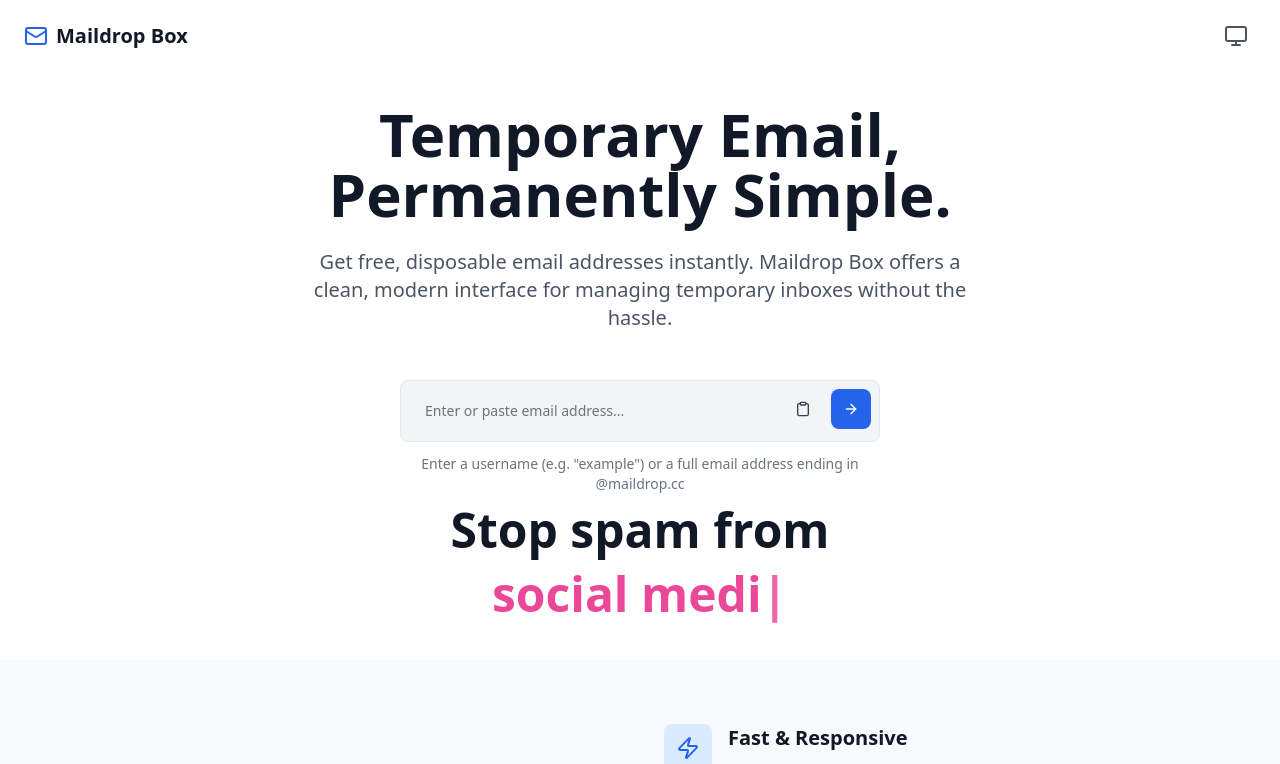
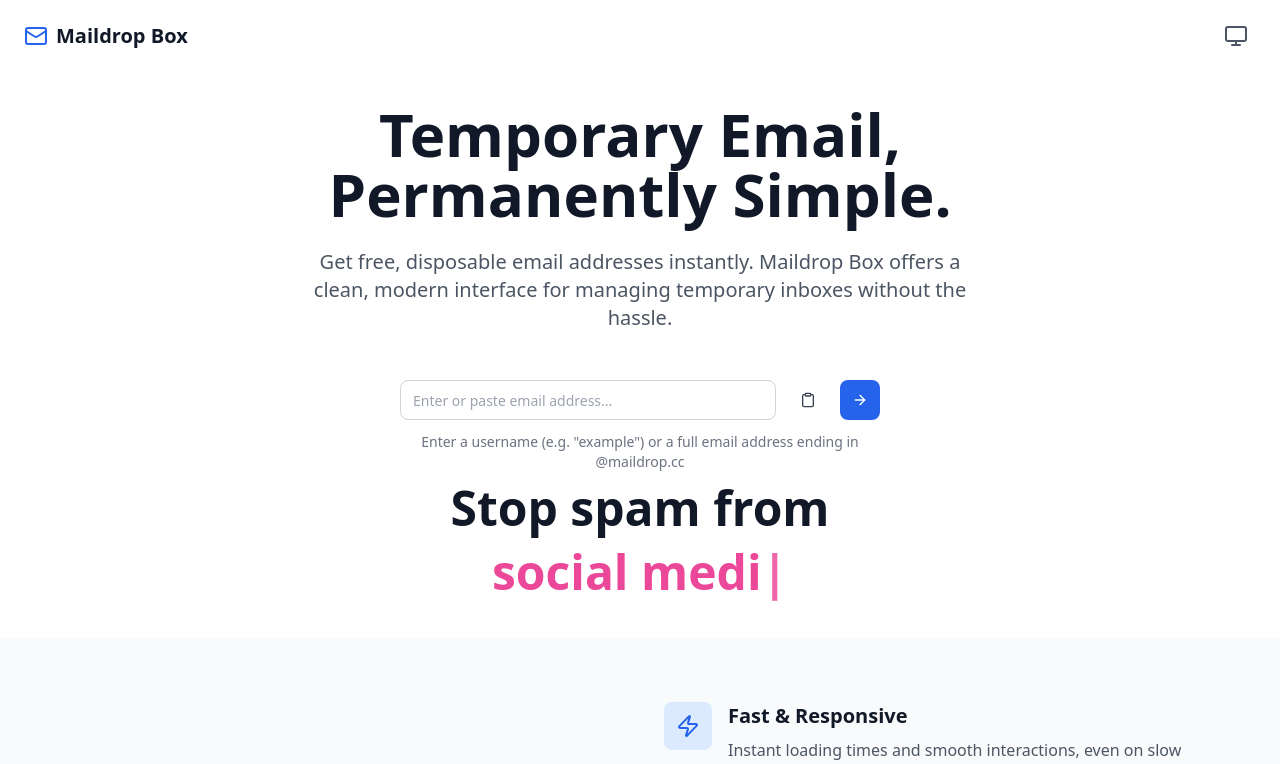
Before and after one commit to MrSrv7/maildrop-box, a Next.js app: page / in a window 1280 px wide. Shown: the top 764 px of the page. Built offline with nearby package versions, Linux system fonts and the light colour scheme.

Commit message:
feat: Add Input component and update usages in Inbox and Home pages

```diff
--- a/src/app/page.tsx
+++ b/src/app/page.tsx
@@ -4,6 +4,7 @@
 import { Footer } from "@/components/app/footer";
 import { TypewriterSection } from "@/components/app/typewriter-section";
 import { Button } from "@/components/base/button";
+import { Input } from "@/components/base/input";
 import { Mail, Clipboard, ArrowRight, Zap, Shield, Eye, Monitor } from "lucide-react";
 import { useState } from "react";
 
@@ -77,19 +78,18 @@
           {/* Email Input Form */}
           <div className="max-w-lg mx-auto px-4">
             {/* Desktop Layout */}
-            <div className={`hidden sm:flex gap-3 p-2 bg-gray-100 dark:bg-gray-800 rounded-lg border transition-colors ${
-              error
-                ? 'border-red-500 dark:border-red-400'
-                : 'border-gray-200 dark:border-gray-700'
-            }`}>
-              <input
+            <div className="hidden sm:block">
+              <div className="flex gap-3">
+                <Input
                   type="text"
                   placeholder="Enter or paste email address..."
                   value={email}
                   onChange={handleInputChange}
-                className="flex-1 px-4 py-3 bg-transparent text-gray-900 dark:text-gray-100 placeholder-gray-500 dark:placeholder-gray-400 focus:outline-none text-sm"
+                  variant={error ? 'error' : 'default'}
+                  error={error}
+                  fullWidth
+                  className="flex-1"
                 />
-              <div className="flex gap-2">
                 <Button
                   onClick={handlePaste}
                   variant="ghost"
@@ -108,19 +108,15 @@
 
             {/* Mobile Layout */}
             <div className="sm:hidden space-y-3">
-              <div className={`p-3 bg-gray-100 dark:bg-gray-800 rounded-lg border transition-colors ${
-                error
-                  ? 'border-red-500 dark:border-red-400'
-                  : 'border-gray-200 dark:border-gray-700'
-              }`}>
-                <input
+              <Input
                 type="text"
                 placeholder="Enter or paste email address..."
                 value={email}
                 onChange={handleInputChange}
-                  className="w-full px-3 py-2 bg-transparent text-gray-900 dark:text-gray-100 placeholder-gray-500 dark:placeholder-gray-400 focus:outline-none text-sm"
+                variant={error ? 'error' : 'default'}
+                error={error}
+                fullWidth
               />
-              </div>
               <div className="flex gap-2 justify-center">
                 <Button
                   onClick={handlePaste}
@@ -141,12 +137,6 @@
             <p className="text-sm text-gray-500 dark:text-gray-400 mt-3 px-2">
               Enter a username (e.g. &quot;example&quot;) or a full email address ending in @maildrop.cc
             </p>
-
-            {error && (
-              <p className="text-sm text-red-600 dark:text-red-400 mt-2 font-medium px-2">
-                {error}
-              </p>
-            )}
           </div>
         </div>
       </main>
--- a/src/components/base/index.ts
+++ b/src/components/base/index.ts
@@ -1 +1,2 @@
 export * from "./button";
+export * from "./input";
--- /dev/null
+++ b/src/components/base/input.tsx
@@ -0,0 +1,309 @@
+'use client'
+
+import React, { forwardRef } from 'react'
+import { type LucideIcon } from 'lucide-react'
+
+/**
+ * Input variant types
+ */
+export type InputVariant =
+  | 'default'
+  | 'error'
+  | 'success'
+  | 'ghost'
+
+/**
+ * Input size types
+ */
+export type InputSize = 'sm' | 'md' | 'lg'
+
+/**
+ * Input props interface
+ */
+export interface InputProps extends Omit<React.InputHTMLAttributes<HTMLInputElement>, 'size'> {
+  /**
+   * Input visual variant
+   * @default 'default'
+   */
+  variant?: InputVariant
+
+  /**
+   * Input size
+   * @default 'md'
+   */
+  size?: InputSize
+
+  /**
+   * Whether input is in loading state
+   * @default false
+   */
+  loading?: boolean
+
+  /**
+   * Icon to display before input (from lucide-react)
+   */
+  leftIcon?: LucideIcon
+
+  /**
+   * Icon to display after input (from lucide-react)
+   */
+  rightIcon?: LucideIcon
+
+  /**
+   * Label text for the input
+   */
+  label?: string
+
+  /**
+   * Helper text displayed below the input
+   */
+  helperText?: string
+
+  /**
+   * Error message (overrides helperText when present)
+   */
+  error?: string
+
+  /**
+   * Whether the input should take full width
+   * @default true
+   */
+  fullWidth?: boolean
+
+  /**
+   * Additional CSS classes for the input container
+   */
+  className?: string
+
+  /**
+   * Additional CSS classes for the input element
+   */
+  inputClassName?: string
+
+  /**
+   * Additional CSS classes for the label
+   */
+  labelClassName?: string
+}
+
+/**
+ * Get variant-specific styles
+ */
+const getVariantStyles = (variant: InputVariant, hasError: boolean): string => {
+  if (hasError) {
+    return 'border-red-300 focus:border-red-500 focus:ring-red-500 dark:border-red-600 dark:focus:border-red-400 dark:focus:ring-red-400'
+  }
+
+  const variants = {
+    default: 'border-gray-300 focus:border-blue-500 focus:ring-blue-500 dark:border-gray-600 dark:focus:border-blue-400 dark:focus:ring-blue-400',
+    error: 'border-red-300 focus:border-red-500 focus:ring-red-500 dark:border-red-600 dark:focus:border-red-400 dark:focus:ring-red-400',
+    success: 'border-green-300 focus:border-green-500 focus:ring-green-500 dark:border-green-600 dark:focus:border-green-400 dark:focus:ring-green-400',
+    ghost: 'border-transparent focus:border-gray-300 focus:ring-gray-300 dark:focus:border-gray-600 dark:focus:ring-gray-600'
+  }
+
+  return variants[variant]
+}
+
+/**
+ * Get size-specific styles
+ */
+const getSizeStyles = (size: InputSize): string => {
+  const sizes = {
+    sm: 'px-3 py-1.5 text-sm h-8',
+    md: 'px-3 py-2 text-sm h-10',
+    lg: 'px-4 py-3 text-base h-12'
+  }
+
+  return sizes[size]
+}
+
+/**
+ * Get icon size based on input size
+ */
+const getIconSize = (size: InputSize): string => {
+  const sizes = {
+    sm: 'h-4 w-4',
+    md: 'h-4 w-4',
+    lg: 'h-5 w-5'
+  }
+
+  return sizes[size]
+}
+
+/**
+ * Get padding adjustments when icons are present
+ */
+const getIconPadding = (size: InputSize, hasLeftIcon: boolean, hasRightIcon: boolean): string => {
+  const paddings = {
+    sm: {
+      left: hasLeftIcon ? 'pl-9' : '',
+      right: hasRightIcon ? 'pr-9' : ''
+    },
+    md: {
+      left: hasLeftIcon ? 'pl-10' : '',
+      right: hasRightIcon ? 'pr-10' : ''
+    },
+    lg: {
+      left: hasLeftIcon ? 'pl-12' : '',
+      right: hasRightIcon ? 'pr-12' : ''
+    }
+  }
+
+  return `${paddings[size].left} ${paddings[size].right}`.trim()
+}
+
+/**
+ * Loading spinner component
+ */
+const LoadingSpinner: React.FC<{ size: InputSize }> = ({ size }) => (
+  <svg
+    className={`animate-spin ${getIconSize(size)}`}
+    xmlns="http://www.w3.org/2000/svg"
+    fill="none"
+    viewBox="0 0 24 24"
+  >
+    <circle
+      className="opacity-25"
+      cx="12"
+      cy="12"
+      r="10"
+      stroke="currentColor"
+      strokeWidth="4"
+    />
+    <path
+      className="opacity-75"
+      fill="currentColor"
+      d="m4 12a8 8 0 018-8V0C5.373 0 0 5.373 0 12h4zm2 5.291A7.962 7.962 0 014 12H0c0 3.042 1.135 5.824 3 7.938l3-2.647z"
+    />
+  </svg>
+)
+
+export const Input = forwardRef<HTMLInputElement, InputProps>(
+  ({
+    variant = 'default',
+    size = 'md',
+    loading = false,
+    leftIcon: LeftIcon,
+    rightIcon: RightIcon,
+    label,
+    helperText,
+    error,
+    fullWidth = true,
+    className = '',
+    inputClassName = '',
+    labelClassName = '',
+    id,
+    disabled,
+    ...props
+  }, ref) => {
+    const hasError = Boolean(error)
+    const hasLeftIcon = Boolean(LeftIcon) || loading
+    const hasRightIcon = Boolean(RightIcon) && !loading
+
+    // Generate unique ID if not provided
+    const inputId = id || `input-${Math.random().toString(36).substr(2, 9)}`
+
+    // Combine input classes
+    const inputClasses = [
+      // Base styles
+      'block w-full rounded-lg border',
+      'bg-white dark:bg-gray-900',
+      'text-gray-900 dark:text-gray-100',
+      'placeholder-gray-400 dark:placeholder-gray-500',
+      'transition-all duration-200',
+      'focus:outline-none focus:ring-2 focus:ring-offset-0',
+      'disabled:opacity-50 disabled:cursor-not-allowed',
+      'disabled:bg-gray-50 dark:disabled:bg-gray-800',
+
+      // Variant styles
+      getVariantStyles(variant, hasError),
+
+      // Size styles
+      getSizeStyles(size),
+
+      // Icon padding adjustments
+      getIconPadding(size, hasLeftIcon, hasRightIcon),
+
+      // Custom input classes
+      inputClassName
+    ].filter(Boolean).join(' ')
+
+    // Container classes
+    const containerClasses = [
+      fullWidth ? 'w-full' : '',
+      className
+    ].filter(Boolean).join(' ')
+
+    // Label classes
+    const labelClasses = [
+      'block text-sm font-medium mb-1',
+      'text-gray-700 dark:text-gray-300',
+      hasError ? 'text-red-600 dark:text-red-400' : '',
+      labelClassName
+    ].filter(Boolean).join(' ')
+
+    // Helper/error text classes
+    const helperClasses = [
+      'mt-1 text-xs',
+      hasError
+        ? 'text-red-600 dark:text-red-400'
+        : 'text-gray-500 dark:text-gray-400'
+    ].filter(Boolean).join(' ')
+
+    return (
+      <div className={containerClasses}>
+        {label && (
+          <label
+            htmlFor={inputId}
+            className={labelClasses}
+          >
+            {label}
+          </label>
+        )}
+
+        <div className="relative">
+          {/* Left Icon */}
+          {hasLeftIcon && (
+            <div className={`absolute left-3 top-1/2 transform -translate-y-1/2 ${loading ? 'text-gray-400' : 'text-gray-500 dark:text-gray-400'}`}>
+              {loading ? (
+                <LoadingSpinner size={size} />
+              ) : LeftIcon ? (
+                <LeftIcon className={getIconSize(size)} />
+              ) : null}
+            </div>
+          )}
+
+          {/* Input */}
+          <input
+            ref={ref}
+            id={inputId}
+            className={inputClasses}
+            disabled={disabled || loading}
+            {...props}
+          />
+
+          {/* Right Icon */}
+          {hasRightIcon && RightIcon && (
+            <div className="absolute right-3 top-1/2 transform -translate-y-1/2 text-gray-500 dark:text-gray-400">
+              <RightIcon className={getIconSize(size)} />
+            </div>
+          )}
+        </div>
+
+        {/* Helper Text or Error */}
+        {(helperText || error) && (
+          <p className={helperClasses}>
+            {error || helperText}
+          </p>
+        )}
+      </div>
+    )
+  }
+)
+
+Input.displayName = 'Input'
+
+/**
+ * Export default for easier imports
+ */
+export default Input
```
Also changed, not shown: src/app/inbox/[mailbox]/page.tsx (+5 -4 lines). Lines whose indentation alone changed are shown as unchanged.
